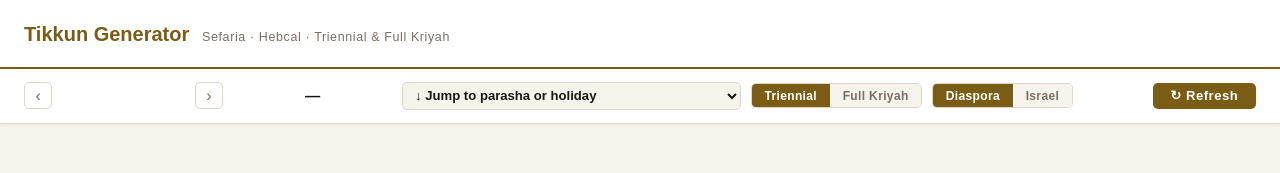
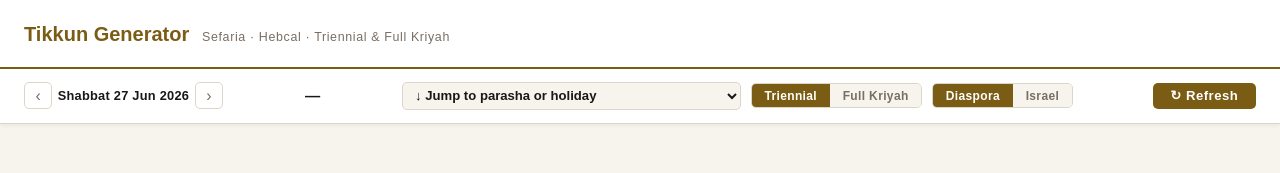
Before and after one commit to davidschapiro/tikkun-generator, a plain HTML site: page index.html in a window 1280 px wide. Shown: the top 173 px of the page. Drawn offline with Linux system fonts and the light colour scheme; no server answers.

Commit message:
Fix date-display invisible in light mode (hardcoded white on white bg)

```diff
--- a/index.html
+++ b/index.html
@@ -46,7 +46,7 @@ body{background:var(--bg);color:var(--ink);font-family:'Arimo',sans-serif;font-s
   position:sticky;top:0;z-index:50;box-shadow:var(--shadow);}
 
 .nav-group{display:flex;align-items:center;gap:0.35rem;}
-.date-display{font-size:0.8rem;font-weight:700;color:#fff;
+.date-display{font-size:0.8rem;font-weight:700;color:var(--ink);
   min-width:130px;text-align:center;letter-spacing:0.02em;}
 .parasha-name{font-size:0.95rem;font-weight:700;color:var(--ink);
   min-width:160px;text-align:center;direction:ltr;}
```
